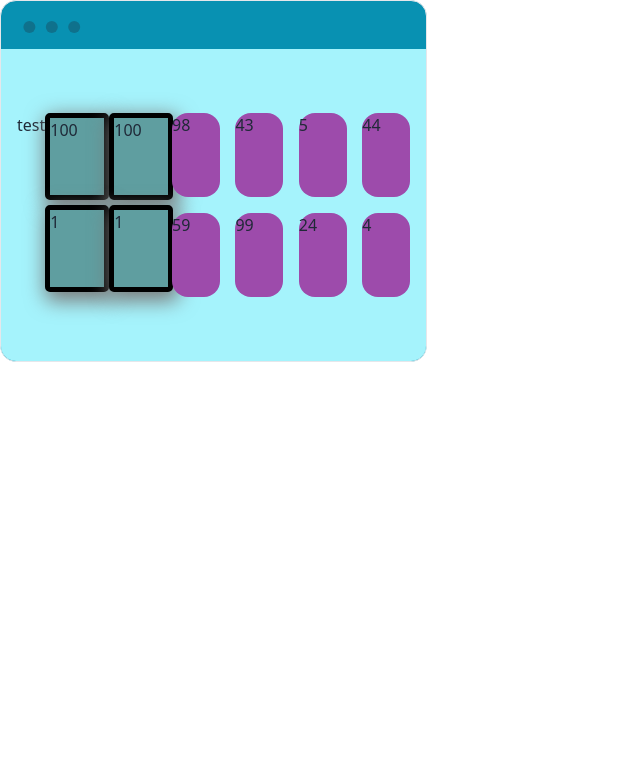
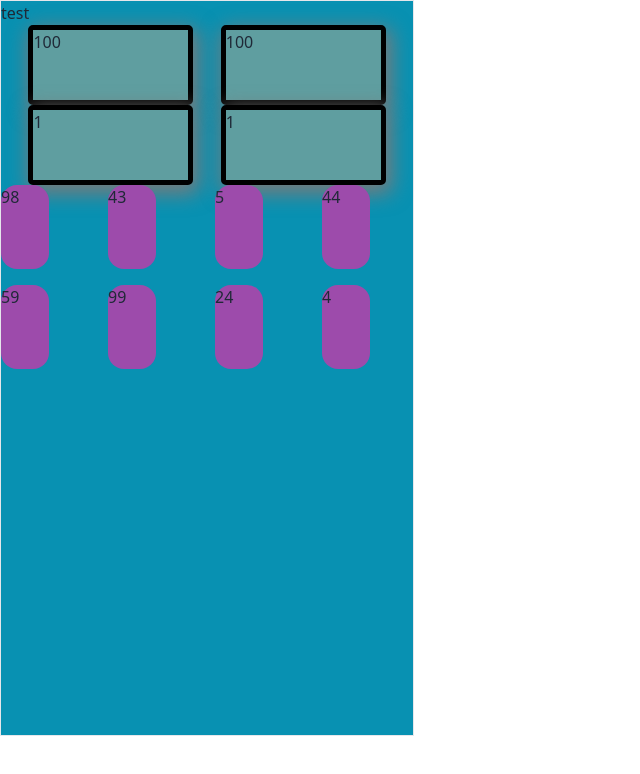
Before and after one commit to Smowling/Order98, a Nuxt app: page /test in a window 1280 px wide. Shown: the top 774 px of the page, without its empty margins (0-640 px from the left). Built offline with nearby package versions, Linux system fonts and the light colour scheme.

Commit message:
changes to window

```diff
--- a/components/WindowFrame.vue
+++ b/components/WindowFrame.vue
@@ -1,7 +1,5 @@
 <template>
-    <div class="mockup-window border bg-base-300 w-1/3 min-w-96 bg-cyan-600">
-        <div class="flex justify-center px-4 py-16 bg-cyan-200">
-            <slot></slot>
-        </div>
+    <div class="artboard phone-3 border bg-cyan-600 ">
+        <slot></slot>
     </div>
 </template>
```
